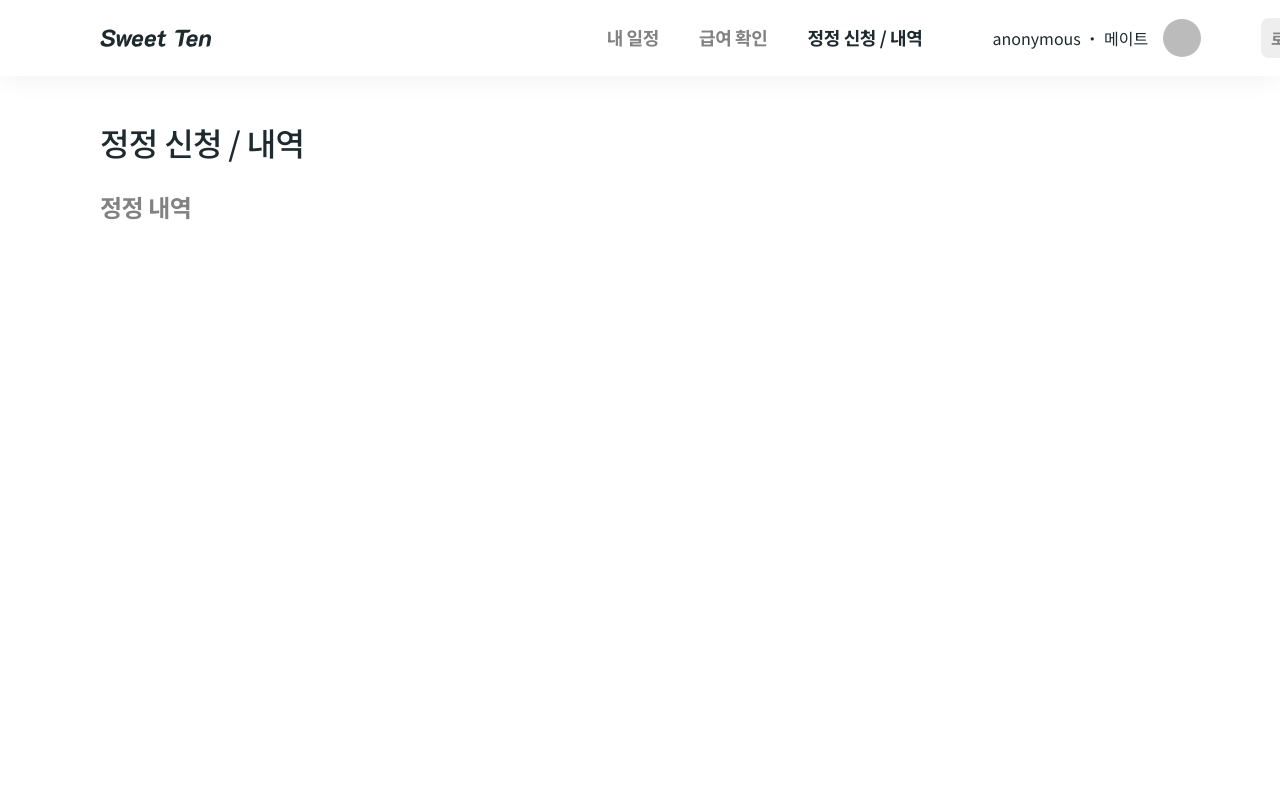
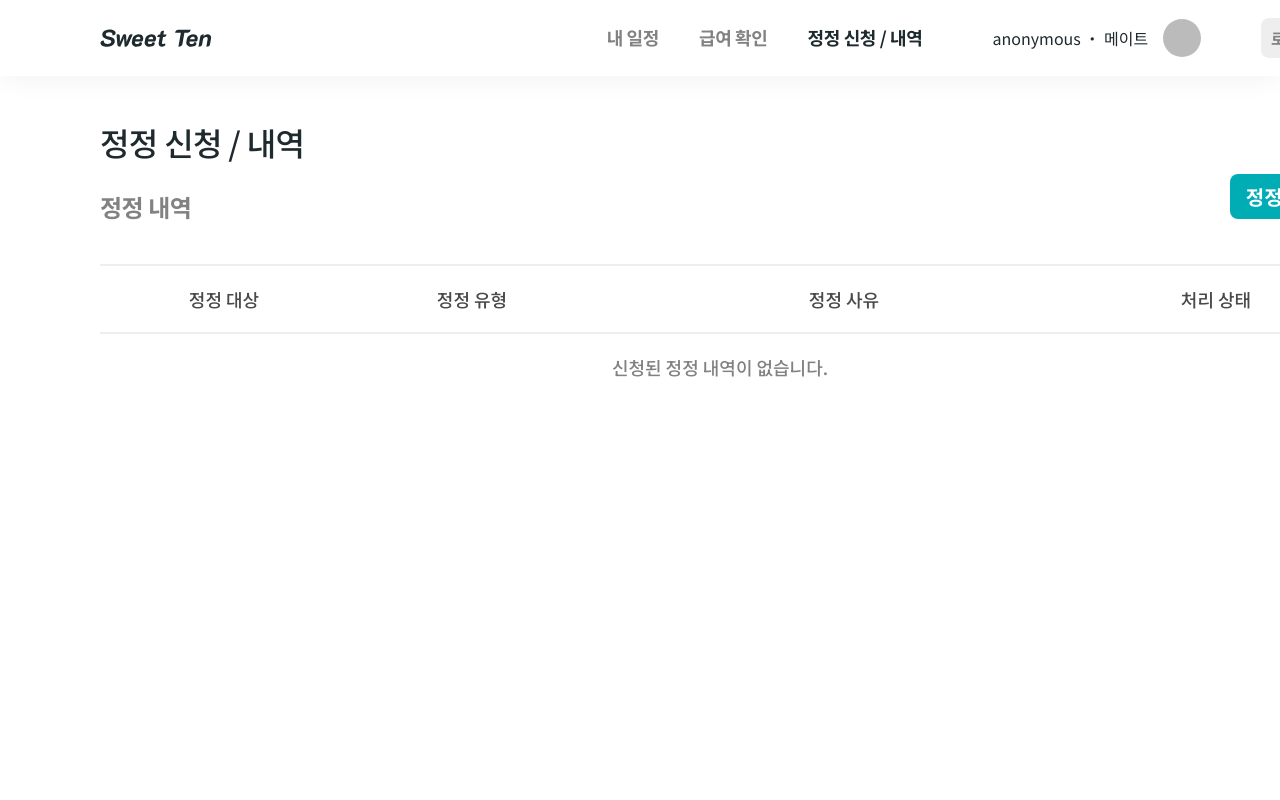
Before and after one commit to Dev-FE-3/toy-project2-team2, a React (Vite) app: page /SalaryAdjustment in a window 1280 px wide. Shown: the top 800 px of the page. Built offline with nearby package versions, Linux system fonts and the light colour scheme; no server answers; the database is empty; sample sign-in values are in the browser's storage; a web font is replaced by a local one.

Commit message:
Feat : SalaryAdjustment page

```diff
--- a/src/pages/guide/Guide.jsx
+++ b/src/pages/guide/Guide.jsx
@@ -98,14 +98,6 @@ const Guide = () => {
   // input 관련 상태 - 수정하기 누르면 수정이 가능하게 false - 활성화
   const handleEdit = () => {
     setIsSubmitted(false);
-  };
-
-  const handleFullDateChange = (date) => {
-    setFullDate(date);
-  };
-
-  const handleYearMonthChange = (date) => {
-    setYearMonth(date);
   };
 
   return (
--- a/src/pages/salaryAdjustment/SalaryAdjustment.jsx
+++ b/src/pages/salaryAdjustment/SalaryAdjustment.jsx
@@ -1,7 +1,306 @@
+import React, { useState, useEffect } from "react";
+import {
+  collection,
+  addDoc,
+  query,
+  where,
+  orderBy,
+  onSnapshot,
+} from "firebase/firestore";
+import { db, auth } from "../../firebase"; // Firebase 설정 파일
 import PageTitle from "../../shared/components/titles/PageTitle";
+import styled from "styled-components";
+import Button from "../../shared/components/button/Button";
+import SelectBox from "../../shared/components/SelectBox";
+import DatePicker from "../../shared/components/DatePicker";
+import useModal from "../../shared/components/modal/useModal";
+import Modal from "../../shared/components/modal/Modal";
+import TextArea from "../../shared/components/TextArea";
+
+const TitleContainer = styled.div`
+  position: relative;
+
+  .registerBtn {
+    position: absolute;
+    bottom: 0;
+    right: 0;
+  }
+`;
+
+const TableContainer = styled.div`
+  width: 100%;
+  margin-top: 45px;
+  margin-bottom: 138px;
+`;
+
+const Table = styled.table`
+  width: 100%;
+  text-align: center;
+  color: var(--text-secondary);
+  font-size: var(--font-size-title-small);
+  font-weight: 500;
+  table-layout: fixed;
+  border-spacing: 0 20px; /* 테이블 셀 사이에 수직 간격을 추가 */
+
+  thead {
+    width: 100%;
+  }
+
+  tbody {
+    border-top: 2px solid var(--background-color);
+    border-bottom: 2px solid var(--background-color);
+    height: 620px;
+    overflow-y: scroll;
+    /* tr {
+      display: table;
+      width: 100%;
+    } */
+  }
+
+  th {
+    color: var(--text-secondary);
+    font-size: var(--font-size-title-small);
+    font-weight: 500;
+    padding-bottom: 40px; /* 헤더와 바디 사이에 추가적인 여백 */
+    border-top: 2px solid var(--background-color);
+    border-bottom: 2px solid var(--background-color);
+    padding: 24px 0;
+  }
+
+  td {
+    color: var(--text-disabled);
+    font-size: var(--font-size-title-small);
+    font-weight: 500;
+    padding-top: 40px; /* 바디와 헤더 사이에 추가적인 여백 */
+    padding: 24px 0;
+  }
+
+  th:nth-child(1),
+  td:nth-child(1) {
+    width: 20%;
+  }
+
+  th:nth-child(2),
+  td:nth-child(2) {
+    width: 20%;
+  }
+
+  th:nth-child(3),
+  td:nth-child(3) {
+    width: 40%;
+    white-space: nowrap;
+    text-overflow: ellipsis;
+    overflow: hidden;
+  }
+
+  th:nth-child(4),
+  td:nth-child(4) {
+    width: 20%;
+  }
+`;
+
+const StatusCell = styled.span`
+  display: inline-block;
+  width: 96px;
+  padding: 7px;
+  border-radius: 8px;
+  color: ${(props) =>
+    props.$status === "정정 완료"
+      ? "var(--blue)"
+      : props.$status === "정정 불가"
+      ? "var(--text-disabled)"
+      : props.$status === "대기 중"
+      ? "var(--green)"
+      : "var(--text-secondary)"};
+  background-color: ${(props) =>
+    props.$status === "정정 완료"
+      ? "var(--blue-bg)"
+      : props.$status === "정정 불가"
+      ? "var(--background-color)"
+      : props.$status === "대기 중"
+      ? "var(--green-bg)"
+      : "transparent"};
+  box-sizing: border-box;
+`;
+
+const leaveOptions = ["유급휴가", "무급휴가", "연차", "병가", "기타"];
+
+const ScheduleRegisterContent = ({
+  yearMonth,
+  selectedLeaveType,
+  inputValue,
+  setYearMonth,
+  setSelectedLeaveType,
+  setInputValue,
+}) => {
+  return (
+    <div>
+      <label>정정 대상</label>
+      <DatePicker type="year-month" value={yearMonth} onChange={setYearMonth} />
+      <label>정정 유형</label>
+      <SelectBox
+        options={leaveOptions}
+        defaultOption={selectedLeaveType}
+        onSelect={setSelectedLeaveType}
+        size="large"
+      />
+      <TextArea
+        id="reason"
+        label="정정 사유"
+        placeholder="정정 사유를 입력하세요."
+        onChange={(e) => setInputValue(e.target.value)}
+        value={inputValue}
+      />
+    </div>
+  );
+};
+
+const ScheduleRegisterButton = ({ userId }) => {
+  const { isOpen, onOpen, onClose } = useModal();
+  const [yearMonth, setYearMonth] = useState(new Date());
+  const [selectedLeaveType, setSelectedLeaveType] = useState("유형");
+  const [inputValue, setInputValue] = useState("");
+
+  const handleRegister = async (userId, date, type, reason) => {
+    try {
+      const collectionRef = collection(db, "salary_requests");
+      await addDoc(collectionRef, {
+        userId,
+        date: date.toISOString().split("T")[0],
+        type,
+        reason,
+        status: "대기 중",
+        createdAt: new Date(),
+      });
+
+      alert("정정 신청이 완료되었습니다!");
+      onClose();
+    } catch (error) {
+      console.error("정정 신청 오류:", error);
+      alert("정정 신청에 실패했습니다.");
+    }
+  };
+
+  const handleSubmit = () => {
+    if (selectedLeaveType === "유형" || inputValue.trim() === "") {
+      alert("모든 항목을 입력해주세요.");
+      return;
+    }
+    handleRegister(userId, yearMonth, selectedLeaveType, inputValue);
+  };
+
+  return (
+    <>
+      <Button onClick={onOpen} className="registerBtn">
+        정정 신청
+      </Button>
+      {isOpen && (
+        <Modal
+          title="정정 신청"
+          content={
+            <ScheduleRegisterContent
+              yearMonth={yearMonth}
+              selectedLeaveType={selectedLeaveType}
+              inputValue={inputValue}
+              setYearMonth={setYearMonth}
+              setSelectedLeaveType={setSelectedLeaveType}
+              setInputValue={setInputValue}
+            />
+          }
+          hasSubmitButton={true}
+          onSubmit={handleSubmit}
+          isOpen={isOpen}
+          onClose={onClose}
+        />
+      )}
+    </>
+  );
+};
 
 const SalaryAdjustment = () => {
-  return <PageTitle title="정정 신청 / 내역" subtitle="정정 내역" />;
+  const [requests, setRequests] = useState([]);
+  const [userId, setUserId] = useState(null);
+
+  useEffect(() => {
+    const unsubscribe = auth.onAuthStateChanged((user) => {
+      if (user) {
+        setUserId(user.uid);
+      }
+    });
+
+    return () => unsubscribe();
+  }, []);
+
+  useEffect(() => {
+    if (!userId) return;
+
+    const collectionRef = collection(db, "salary_requests");
+    const q = query(
+      collectionRef,
+      where("userId", "==", userId), // userId 기준으로 필터링
+      orderBy("createdAt", "desc") // createdAt을 기준으로 내림차순 정렬
+    );
+
+    const unsubscribe = onSnapshot(q, (querySnapshot) => {
+      const fetchedRequests = querySnapshot.docs.map((doc) => ({
+        id: doc.id, // 문서 ID 추가
+        ...doc.data(),
+      }));
+      setRequests(fetchedRequests);
+    });
+
+    return () => unsubscribe();
+  }, [userId]);
+
+  return (
+    <>
+      <TitleContainer>
+        <PageTitle title="정정 신청 / 내역" subtitle="정정 내역" />
+        <ScheduleRegisterButton userId={userId} className="registerBtn" />
+      </TitleContainer>
+      <TableContainer>
+        <Table>
+          <thead>
+            <tr>
+              <th>정정 대상</th>
+              <th>정정 유형</th>
+              <th>정정 사유</th>
+              <th>처리 상태</th>
+            </tr>
+          </thead>
+          <tbody>
+            {requests.length > 0 ? (
+              requests.map((request, index) => {
+                const date = new Date(request.date);
+                const formattedDate = `${date.getFullYear()} / ${(
+                  date.getMonth() + 1
+                )
+                  .toString()
+                  .padStart(2, "0")}`;
+
+                return (
+                  <tr key={index}>
+                    <td>{formattedDate}</td>
+                    <td>{request.type}</td>
+                    <td title={request.reason}>{request.reason}</td>
+                    <td>
+                      <StatusCell $status={request.status}>
+                        {request.status}
+                      </StatusCell>
+                    </td>
+                  </tr>
+                );
+              })
+            ) : (
+              <tr>
+                <td colSpan="4">신청된 정정 내역이 없습니다.</td>
+              </tr>
+            )}
+          </tbody>
+        </Table>
+      </TableContainer>
+    </>
+  );
 };
 
 export default SalaryAdjustment;
--- a/src/shared/components/modal/Modal.jsx
+++ b/src/shared/components/modal/Modal.jsx
@@ -59,7 +59,15 @@ const CloseIcon = styled.img`
   height: 18px;
 `;
 
-const Modal = ({ title, content, hasSubmitButton, isOpen, onClose }) => {
+const Modal = ({
+  title,
+  content,
+  hasSubmitButton,
+  deleteButton,
+  isOpen,
+  onClose,
+  onSubmit, // 추가된 prop
+}) => {
   if (!isOpen) return null;
 
   return (
@@ -76,7 +84,18 @@ const Modal = ({ title, content, hasSubmitButton, isOpen, onClose }) => {
           <Button size="sm" color="gray" onClick={onClose}>
             닫기
           </Button>
-          {hasSubmitButton && <Button size="sm">등록하기</Button>}
+          {deleteButton && (
+            <Button size="sm" color="red" onClick={onDelete}>
+              삭제
+            </Button>
+          )}
+          {hasSubmitButton && (
+            <Button type="submit" size="sm" onClick={onSubmit}>
+              {" "}
+              {/* 수정된 부분 */}
+              신청하기
+            </Button>
+          )}
         </ModalFooter>
       </ModalContainer>
     </Overlay>
```
Also changed, not shown: 1 other file (tests, documents, lock files or other folders).
